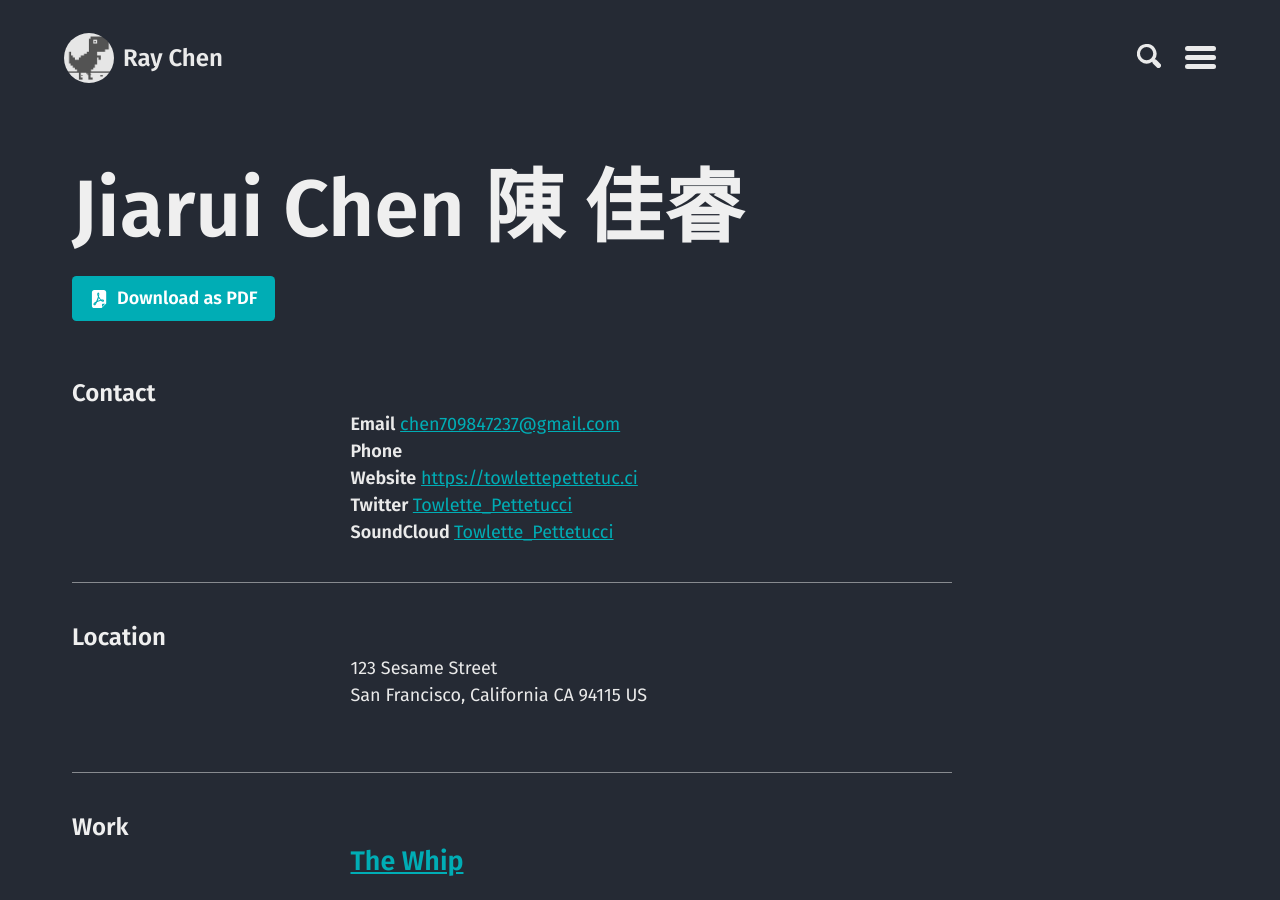
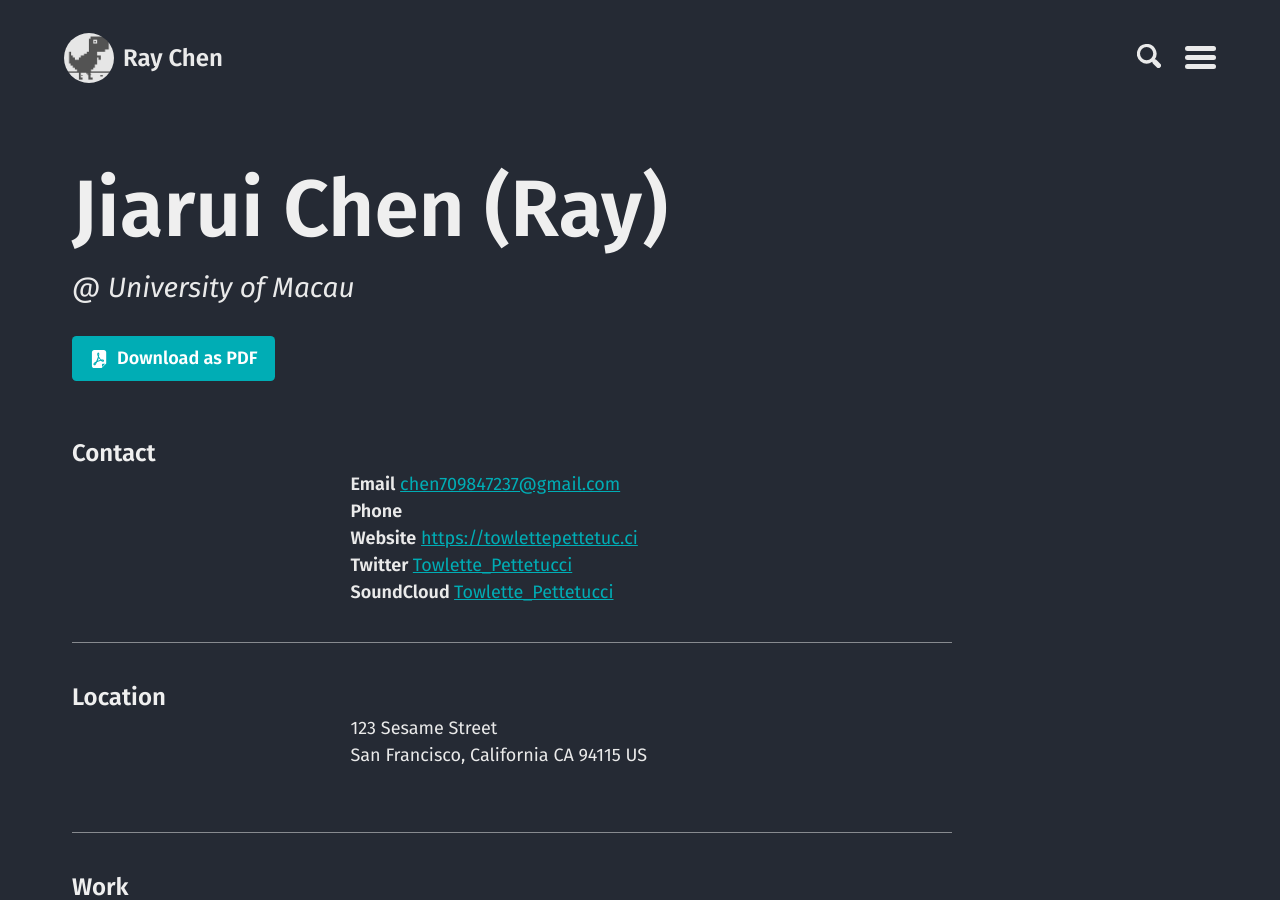
Before and after one commit to chen709847237/chen709847237, a Jekyll site: the page built from cv.md, in a window 1280 px wide and 900 px high. Built offline with Jekyll 4.4.1, drawn with Linux system fonts in a browser that asks for light colours.

Commit message:
Update cv.json

```diff
--- a/_data/cv.json
+++ b/_data/cv.json
@@ -1,8 +1,8 @@
 {
   "basics": {
-    "name": "Jiarui Chen 陳 佳睿",
-    "label": "",
-    "picture": "",
+    "name": "Jiarui Chen (Ray)",
+    "label": "@ University of Macau",
+    "picture": "/assets/img/68927394_p0.jpg",
     "email": "chen709847237@gmail.com",
     "phone": "",
     "website": "https://towlettepettetuc.ci",
```
